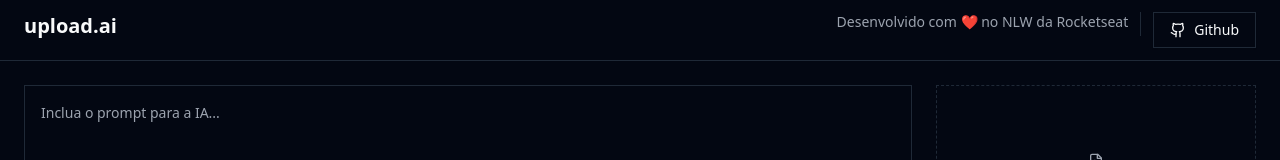
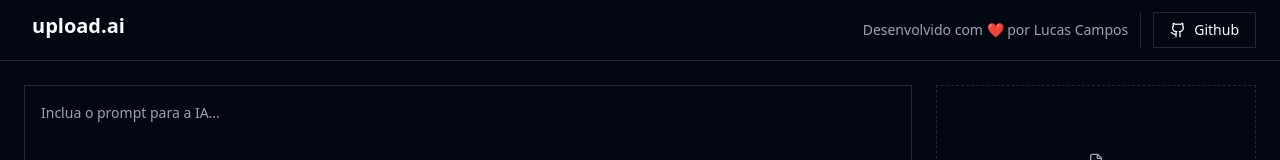
Before and after one commit to lucascmpos/upload.ai, a React (Vite) app: page / in a window 1280 px wide. Shown: the top 160 px of the page. Built offline with nearby package versions, Linux system fonts and the light colour scheme; no server answers.

Commit message:
fix: text and github button

```diff
--- a/src/App.tsx
+++ b/src/App.tsx
@@ -36,19 +36,20 @@ export function App() {
   return (
     <div className="min-h-screen flex flex-col">
       <div className="px-6 py-3 flex itens-center justify-between border-b">
-        <h1 className="text-xl font-bold">upload.ai</h1>
+        <h1 className="text-xl font-bold px-2">upload.ai</h1>
 
         <div className="flex itens-center gap-3">
-          <span className="text-sm text-muted-foreground">
-            Desenvolvido com ❤ no NLW da Rocketseat
+          <span className="text-sm text-muted-foreground py-2">
+            Desenvolvido com ❤ por Lucas Campos
           </span>
 
-          <Separator orientation="vertical" className="h-6" />
-
+          <Separator orientation="vertical" className="h-9" />
+          <a href="https://github.com/lucascmpos" target="_blank">
           <Button variant="outline">
             <Github className="w-4 h-4 mr-2" />
             Github
           </Button>
+          </a>
         </div>
       </div>
       <main className="flex-1 p-6 flex gap-6">
```
